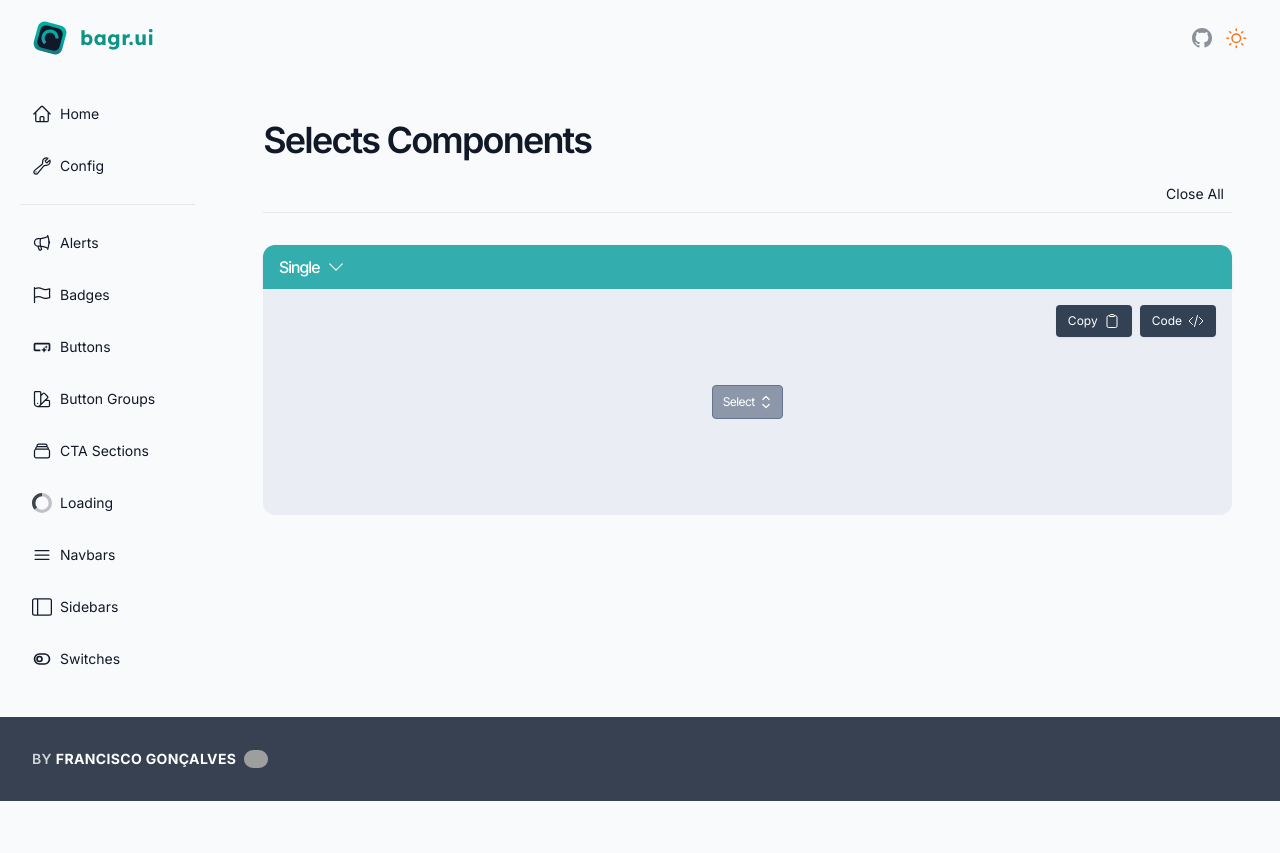
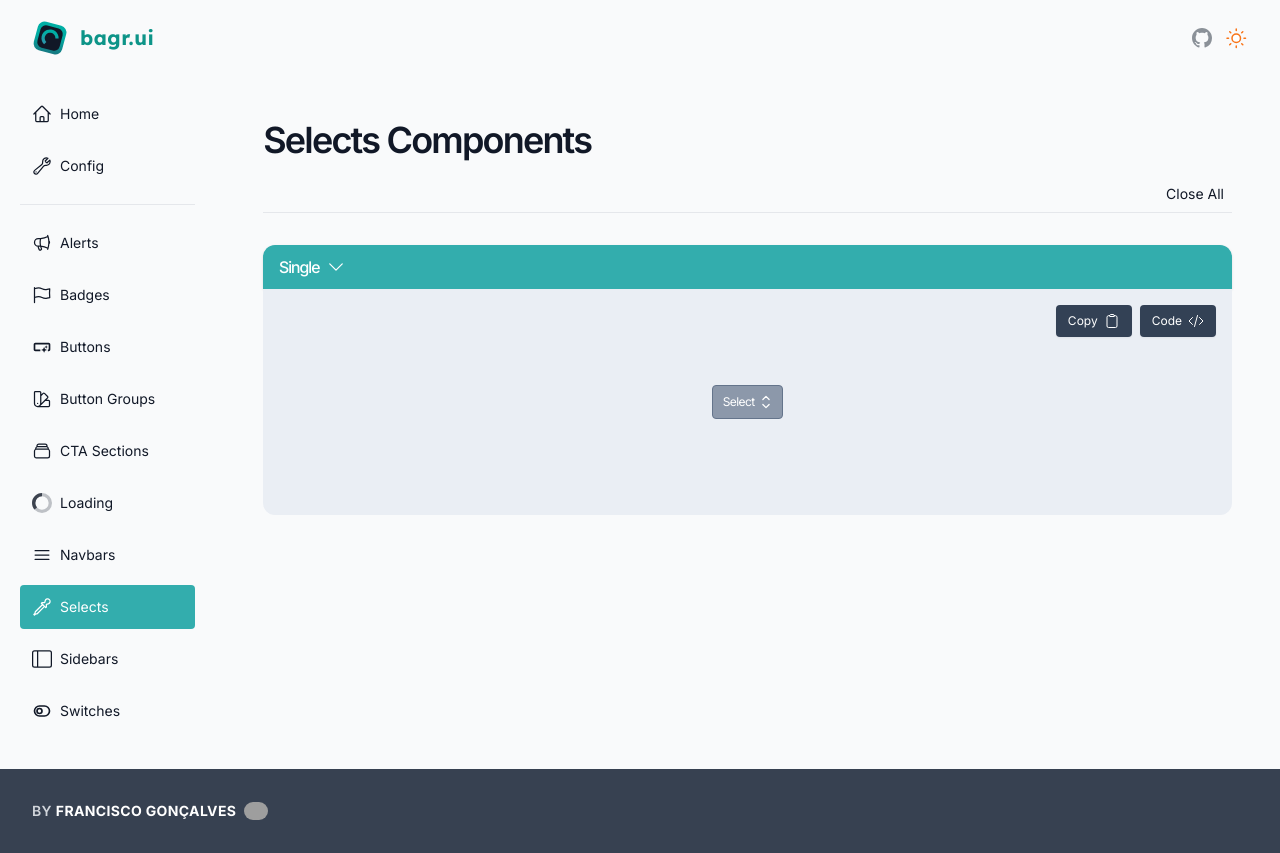
Before and after one commit to kiko-g/bagr-ui, a Next.js app: page /ui/selects in a window 1280 px wide. Before the commit the page ends 801 px from the top, so only its background shows below. Built offline with nearby package versions, Linux system fonts and the light colour scheme; grey boxes are pictures that could not be loaded.

Commit message:
update: code showcase styles

```diff
--- a/components/ComponentShowcase.tsx
+++ b/components/ComponentShowcase.tsx
@@ -13,6 +13,7 @@ import {
 import { Prism as SyntaxHighlighter } from "react-syntax-highlighter"
 import { coldarkDark } from "react-syntax-highlighter/dist/cjs/styles/prism"
 import { Inter_Tight } from "next/font/google"
+import { atomDark, nord } from "react-syntax-highlighter/dist/esm/styles/prism"
 
 const inter = Inter_Tight({ subsets: ["latin"] })
 
@@ -113,9 +114,9 @@ export function ComponentShowcase({ name, path, collapseAll = false, Component }
                   <SyntaxHighlighter
                     language="tsx"
                     showLineNumbers
-                    style={coldarkDark}
+                    style={nord}
                     customStyle={{
-                      backgroundColor: "#0e131f",
+                      backgroundColor: "#192030",
                       borderRadius: "0 0 0.75rem 0.75rem",
                       minHeight: "400px",
                       maxHeight: "600px",
--- a/components/Layout.tsx
+++ b/components/Layout.tsx
@@ -1,5 +1,6 @@
 import {
   Bars3Icon,
+  EyeDropperIcon,
   FlagIcon,
   HomeIcon,
   MegaphoneIcon,
@@ -90,6 +91,12 @@ const componentNavigations = [
     name: "Navbars",
     href: "/ui/navbars",
     icon: Bars3Icon,
+    shown: true,
+  },
+  {
+    name: "Selects",
+    href: "/ui/selects",
+    icon: EyeDropperIcon,
     shown: true,
   },
   {
--- a/styles/globals.css
+++ b/styles/globals.css
@@ -25,3 +25,17 @@ input[type="search"] {
 input[type="checkbox"] {
   @apply rounded border border-transparent bg-white text-blue-500 shadow focus:border-blue-500 focus:ring-blue-500 dark:text-teal-600 dark:focus:border-teal-600 dark:focus:ring-teal-600;
 }
+
+code.language-tsx {
+  letter-spacing: -0.025em;
+  font-size: smaller !important;
+  font-family:
+    ui-monospace,
+    SFMono-Regular,
+    Menlo,
+    Monaco,
+    Consolas,
+    Liberation Mono,
+    Courier New,
+    monospace !important;
+}
```
